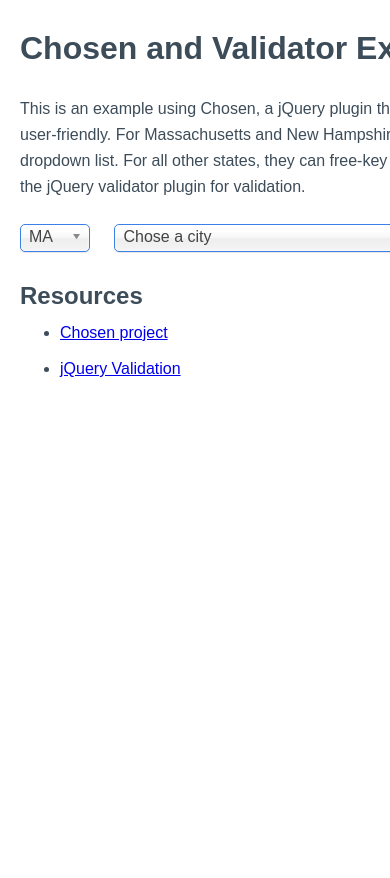
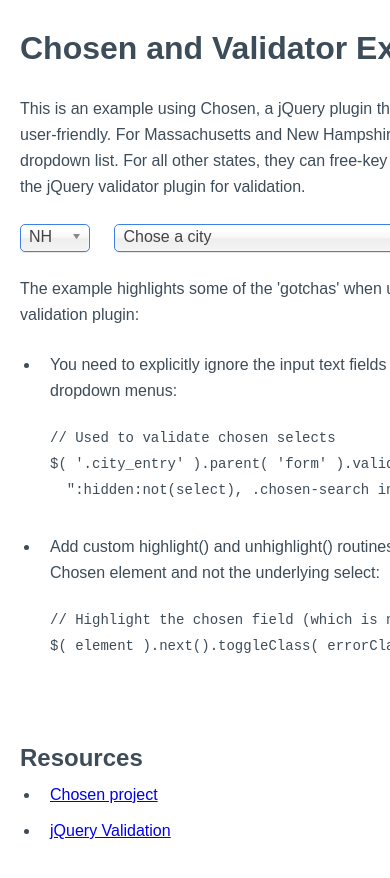
Before and after one commit to kcaran/jquery-cityentry, a plain HTML site: page index.html in a window 390 px wide. Shown: the top 878 px of the page. Before the commit the page ends 844 px from the top, so only its background shows below. Drawn offline with Linux system fonts and the light colour scheme.

Commit message:
Separated and generalized all I could for the chosen parts into city_entry.js

```diff
--- a/city_entry.js
+++ b/city_entry.js
@@ -1,10 +1,23 @@
 /* $Id: city_entry.js,v 1.2 2014/05/06 20:29:39 caran Exp $ */
-var admo_validator;
-var labelErrorClass = 'highlight_error';
 
-function is_ma_nh()
+function init_state_city( $city_entry, state, city )
  {
-  var value = $( '#ad_locstate' ).val();
+  if ($city_entry === null || !state) {
+    return false;
+  }
+
+  $city_entry.children( 'select.state_list' ).val( state ).change().trigger( 'chosen:updated' );
+  if (state === 'MA' || state === 'NH') {
+    $city_entry.children( 'select.city_list' ).val( city ).trigger( 'chosen:updated' );
+  }
+  else {
+    $city_entry.children( 'input.city_input' ).val( city );
+  }
+ }
+
+function is_ma_nh( element )
+ {
+  var value = $( element ).siblings( 'select.state_list' ).val();
   return (value === 'MA' || value === 'NH');
  }
 
@@ -25,57 +38,25 @@
   $citylist.html( option_html.join( '' ) ).prop( 'disabled', disabled );
  }
 
-function validate_highlight( element, highlight, errorClass, validClass )
- {
-  // Radio buttons
-  if ($( element ).attr( 'name' ) === 'ad_loccityname') {
-    $( element ).next().toggleClass( errorClass, highlight );
-   }
-  else {
-    validate_toggle( element, highlight, errorClass, validClass );
+$(document).ready( function() {
+  $( '.city_entry select.city_list' ).rules( 'add', {
+    required: {
+      depends: function( element ) {
+        return is_ma_nh( element );
       }
     }
+  });
 
-function validate_toggle( element, highlight, errorClass, validClass )
- {
-  $( element.form ).find( 'label[for=' + element.id + ']' ).toggleClass( labelErrorClass, highlight );
-  $( element ).toggleClass( errorClass, highlight ).parent( 'label' ).toggleClass( labelErrorClass, highlight );
- }
-
-$(document).ready( function() {
-
-  admo_validator = $( 'form' ).validate({
-	errorPlacement: function( error, element ) {},
-	'highlight': function( element, errorClass, validClass ) {
-       validate_highlight( element, true, errorClass, validClass );
-	},
-	'unhighlight': function (element, errorClass, validClass) {
-       validate_highlight( element, false, errorClass, validClass );
-	},
-    rules: {
-		ad_loccity: {
+  $( '.city_entry input.city_input' ).rules( 'add', {
     required: {
       depends: function( element ) {
-				  return !is_ma_nh();
+          return !is_ma_nh( element );
       }
     }
-		},
+  });
 
-		ad_loccityname: {
-			required: {
-				depends: function( element ) {
-				  return is_ma_nh();
-				}
-			}
-		},
-
-		ad_locstate: {
+  $( '.city_entry select.state_list' ).rules( 'add', {
     required: true
-		}
-    },
-	submitHandler: function( form ) {
-      form.submit();
-	},
   });
 
   $( '.city_entry select.city_list' ).chosen().change( function() {
@@ -94,18 +75,27 @@
     }
 
    if (city_list) {
-     $( '#ad_loccity' ).hide();
+     $( this ).siblings( 'input.city_input' ).val('').hide();
      load_cities( $( this ).parent(), city_list );
-     $( '#ad_loccityname_chosen' ).show();
+     $( this ).siblings( 'select.city_list' ).next().show();
     }
    else {
-     $( '#ad_loccity' ).show();
-     $( '#ad_loccityname_chosen' ).hide();
+     $( this ).siblings( 'input.city_input' ).show();
+     $( this ).siblings( 'select.city_list' ).next().hide();
     }
-   $( '#ad_loccityname' ).trigger( 'chosen:updated' );
+   $( this ).siblings( 'select.city_list' ).trigger( 'chosen:updated' );
   }).change();
 
+
   // Used to validate chosen selects
-  admo_validator.settings.ignore = ":hidden:not(select), .chosen-search input";
+  $( '.city_entry' ).parent( 'form' ).validate().settings.ignore =
+		":hidden:not(select), .chosen-search input";
+
+  $( '.city_list' ).each( function() {
+    $( this )[0].validate_highlight = function( element, highlight, errorClass, validClass ) {
+      // Highlight the chosen field (which is next) instead of the select
+      $( element ).next().toggleClass( errorClass, highlight );
+    };
+  });
 
 });
--- a/index.html
+++ b/index.html
@@ -27,12 +27,33 @@
 <select class="city_list" id="ad_loccityname" name="ad_loccityname">
      <option>Choose a city</option>
 </select>
-<input style="display: none" type="text" class="city_input" id="ad_loccity" name="ad_loccity" placeholder="Enter non-MA/NH city" value="">
+<input style="display: none" type="text" class="city_input" id="ad_loccity" name="ad_loccity" placeholder="Enter non-MA/NH city">
 </fieldset>
 
 <input type="submit" value="submit">
 
 </form>
+
+<br style="clear: both">
+
+<p>
+The example highlights some of the 'gotchas' when using Chosen with the jQuery validation plugin:
+</p>
+<ul>
+<li>You need to explicitly ignore the input text fields that Chosen adds to it's dropdown menus:<br>
+<pre>
+// Used to validate chosen selects
+$( '.city_entry' ).parent( 'form' ).validate().settings.ignore =
+  ":hidden:not(select), .chosen-search input";
+</pre>
+</li>
+<li>Add custom highlight() and unhighlight() routines which show the error on the Chosen element and not the underlying select:<br>
+<pre>
+// Highlight the chosen field (which is next) instead of the select
+$( element ).next().toggleClass( errorClass, highlight );
+</pre>
+</li>
+</ul>
 
 <h2>Resources</h2>
 <ul>
@@ -45,6 +66,72 @@
 <script type="text/javascript" src="chosen.jquery.min.js"></script>
 <script type="text/javascript" src="cities.js"></script>
 
+<script type="text/javascript">
+var labelErrorClass = 'highlight_error';
+
+function get_init_data()
+ {
+  var city, state;
+
+  if (state = GetURLParameter( 'ad_locstate' )) {
+    if (state === 'MA' || state === 'NH') {
+      city = GetURLParameter( 'ad_loccityname' );
+    }
+    else {
+      city = GetURLParameter( 'ad_loccity' );
+    }
+    return { "city" : city, "state": state };
+  }
+
+  // Here are some test initial data sets
+  return { "city" : "NEW BOSTON", "state": "NH" };
+  return { "city" : "Juneau", "state": "AK" };
+  return { "city" : "CAMBRIDGE", "state": "MA" };
+ }
+
+function GetURLParameter( q, s )
+ {
+  s = s ? s : window.location.search;
+  var re = new RegExp( '&' + q + '(?:=([^&]*))?(?=&|$)', 'i' );
+  return (s = s.replace( /^\?/, '&' ).replace( /\+/g, ' ' ).match( re ))
+		? (typeof s[1] == 'undefined' ? '' : decodeURIComponent(s[1]))
+			: undefined;
+ }
+
+function validate_highlight( element, highlight, errorClass, validClass )
+ {
+  if ($( element )[0].validate_highlight) {
+    return $( element )[0].validate_highlight( element, highlight, errorClass, validClass );
+  }
+
+  validate_toggle( element, highlight, errorClass, validClass );
+ }
+
+function validate_toggle( element, highlight, errorClass, validClass )
+ {
+  $( element.form ).find( 'label[for=' + element.id + ']' ).toggleClass( labelErrorClass, highlight );
+  $( element ).toggleClass( errorClass, highlight ).parent( 'label' ).toggleClass( labelErrorClass, highlight );
+ }
+
+$( document ).ready( function() {
+  admo_validator = $( 'form' ).validate({
+	errorPlacement: function( error, element ) {},
+	'highlight': function( element, errorClass, validClass ) {
+       validate_highlight( element, true, errorClass, validClass );
+	},
+	'unhighlight': function (element, errorClass, validClass) {
+       validate_highlight( element, false, errorClass, validClass );
+	}
+  });
+
+  // Initial conditions set through javascript
+  var init_data = get_init_data();
+  if (init_data) {
+    init_state_city( $( '.city_entry' ), init_data.state, init_data.city );
+  }
+});
+</script>
+
 <script type="text/javascript" src="city_entry.js?version=1.1"></script>
 </body>
 </html>
--- a/sass/chosen.custom.scss
+++ b/sass/chosen.custom.scss
@@ -27,10 +27,15 @@
 
 	ul {
 		margin-top: 0;
+		padding: 0 0 0 20px;
 	}
 
 	li {
-		padding-bottom: 10px;
+		padding: 0 0 10px 10px;
+	}
+
+	pre {
+		font-size: 14px;
 	}
 }
 
@@ -104,13 +109,6 @@
 	}
 }
 
-
-/*
-.chosen-container-single .chosen-single {
-	height: 26px;
-}
-*/
-
 // Chosen updates
 .chosen-container {
 	font-size: 16px;
```
Also changed, not shown: css/chosen.custom.css. Lines whose indentation alone changed are shown as unchanged.
